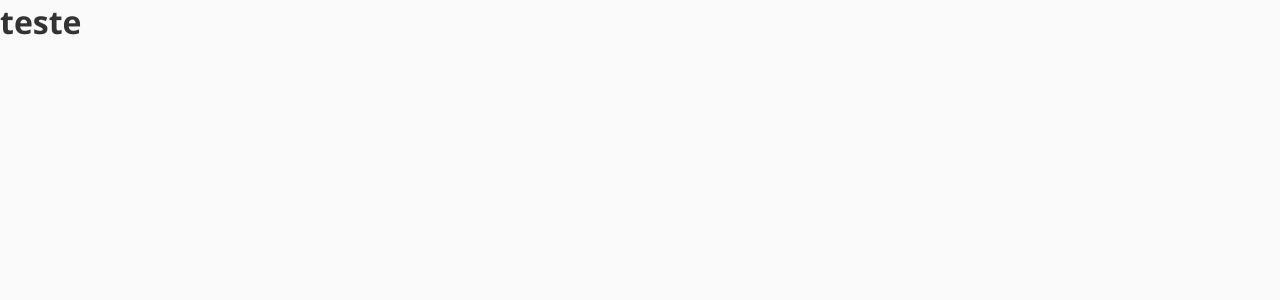
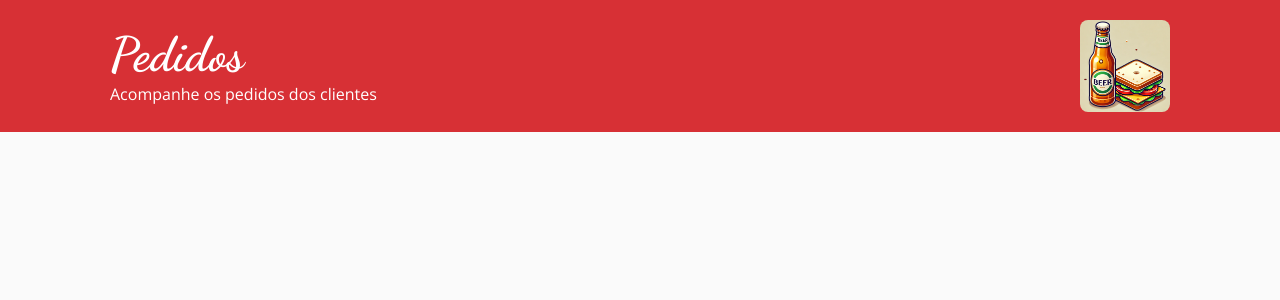
Before and after one commit to ViniFernandesDev/BagualApp, a React (Vite) app in the folder FRONT/: page / in a window 1280 px wide. Shown: the top 300 px of the page. Built offline with nearby package versions, Linux system fonts and the light colour scheme.

Commit message:
feat/header

```diff
--- a/FRONT/index.html
+++ b/FRONT/index.html
@@ -5,6 +5,7 @@
     <link rel="icon" type="image/svg+xml" href="/vite.svg" />
     <meta name="viewport" content="width=device-width, initial-scale=1.0" />
     <link href="https://fonts.googleapis.com/css2?family=Open+Sans:wght@400;700&display=swap" rel="stylesheet">
+    <link href="https://fonts.googleapis.com/css2?family=Dancing+Script:wght@400..700" rel="stylesheet">
     <title>BagualApp</title>
   </head>
   <body>
--- a/FRONT/src/App.tsx
+++ b/FRONT/src/App.tsx
@@ -1,5 +1,11 @@
+import { Header } from "./components/Header";
+
+
 export function App() {
   return (
-    <h1>teste</h1>
+    <>
+        <Header />
+
+    </>
   )
 }
--- /dev/null
+++ b/FRONT/src/components/Header/index.tsx
@@ -0,0 +1,18 @@
+import { Container, Content } from './styles';
+
+import beer_and_sanduich from '../../assets/images/beer_and_sanduich.png'
+
+export const Header = () => {
+    return (
+        <Container>
+            <Content>
+                <div>
+                    <h1>Pedidos</h1>
+                    <h2>Acompanhe os pedidos dos clientes</h2>
+                </div>
+
+                <img src={beer_and_sanduich} alt="" />
+            </Content>
+        </Container>
+    );
+};
--- /dev/null
+++ b/FRONT/src/components/Header/styles.ts
@@ -0,0 +1,32 @@
+import styled from 'styled-components';
+
+export const Container = styled.header`
+    background: #D73035;
+`
+
+export const Content = styled.div`
+    width: 100%;
+    max-width: 1100px;
+    margin: 0 auto;
+    display: flex;
+    align-items: center;
+    justify-content: space-between;
+    color: #ffffff;
+    padding: 20px;
+
+    & h1 {
+        font-size: 48px;
+        font-weight: 700;
+        font-family: "Dancing Script", cursive;
+    }
+
+    & h2 {
+        font-size: 16px;
+        font-weight: 400;
+    }
+
+    & img {
+        width: 90px;
+        border-radius: 8px;
+    }
+`
```
Also changed, not shown: FRONT/src/assets/images/beer_and_sanduich.png (added).
